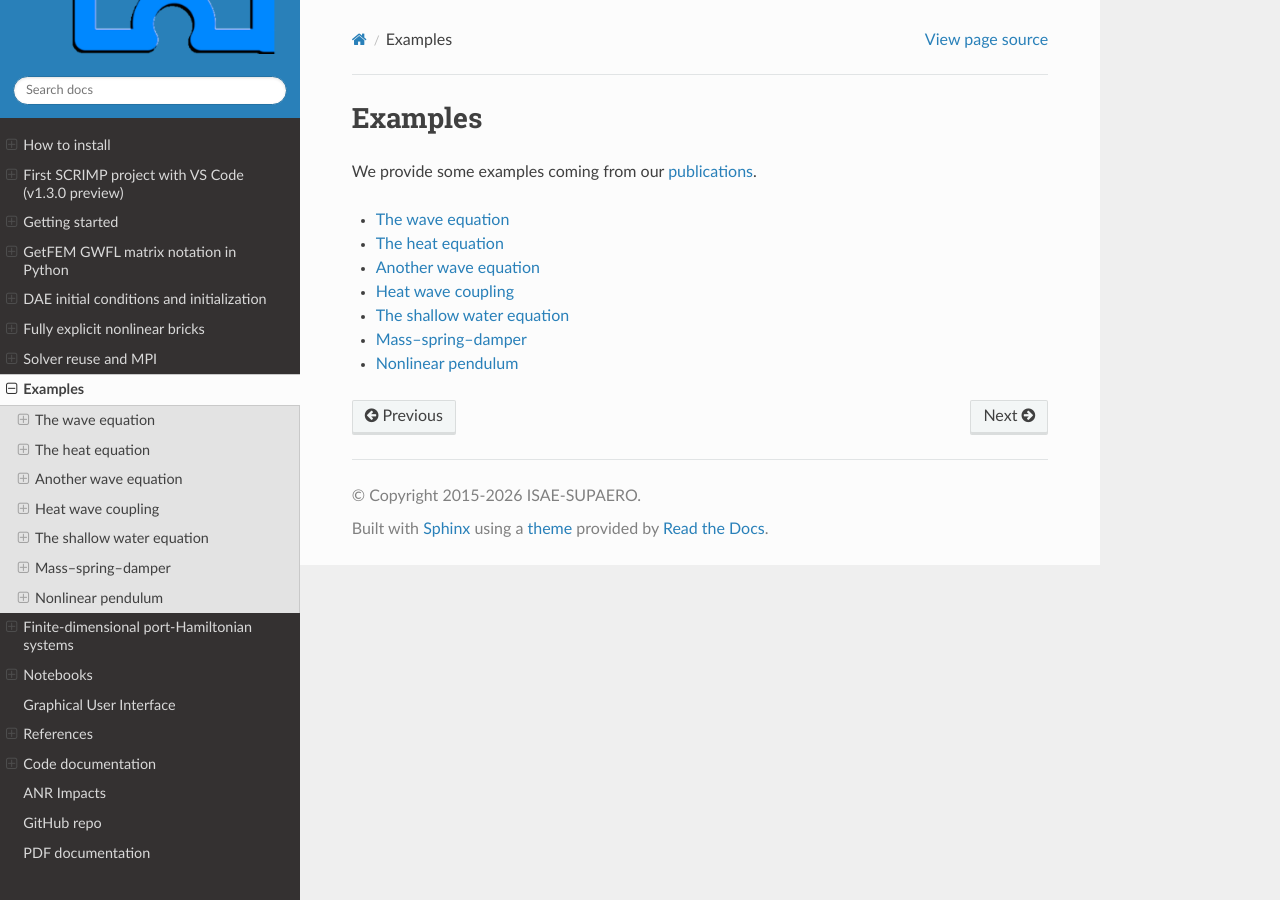
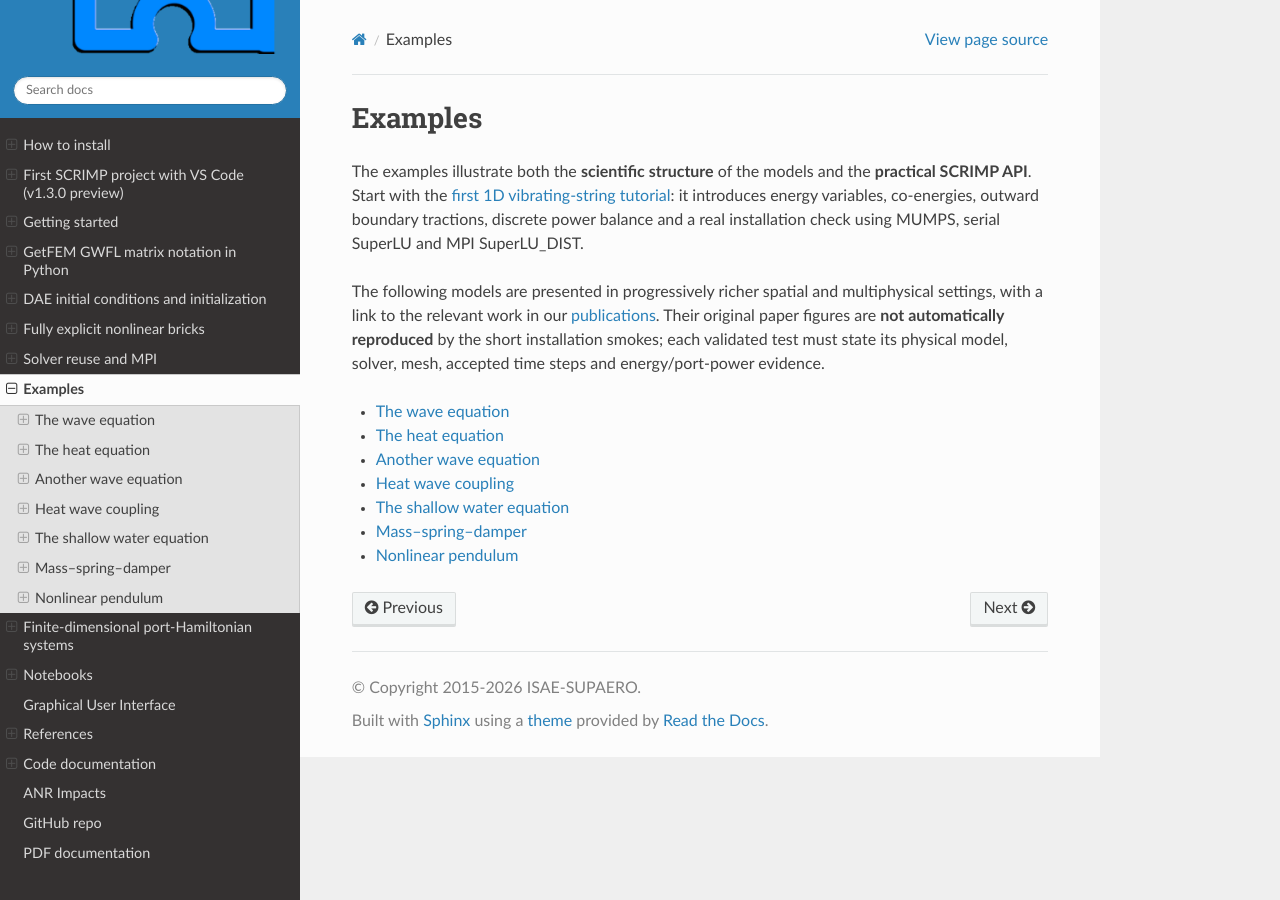
Before and after one commit to g-haine/scrimp, a Sphinx documentation site: the page built from docs/source/examples.rst, in a window 1280 px wide. Built offline with Sphinx 7.4.7 and the Read the Docs theme 3.1.0, drawn with Linux system fonts in a browser that asks for light colours.

Commit message:
docs: guide readers through first 1D wave tutorial before the documented distributed examples

```diff
--- a/docs/source/examples.rst
+++ b/docs/source/examples.rst
@@ -3,7 +3,19 @@ Examples
 
 .. _examples:
 
-We provide some examples coming from our `publications <biblio>`_.
+The examples illustrate both the **scientific structure** of the
+models and the **practical SCRIMP API**. Start with the
+:doc:`first 1D vibrating-string tutorial <started>`: it
+introduces energy variables, co-energies, outward boundary
+tractions, discrete power balance and a real installation check
+using MUMPS, serial SuperLU and MPI SuperLU_DIST.
+
+The following models are presented in progressively richer spatial
+and multiphysical settings, with a link to the relevant work in
+our :doc:`publications <biblio>`. Their original paper figures
+are **not automatically reproduced** by the short installation
+smokes; each validated test must state its physical model, solver,
+mesh, accepted time steps and energy/port-power evidence.
 
 .. toctree::
    :maxdepth: 1
```
